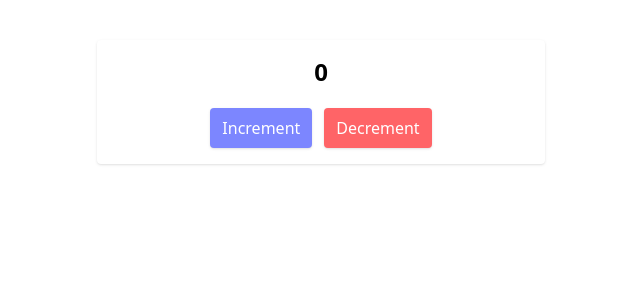
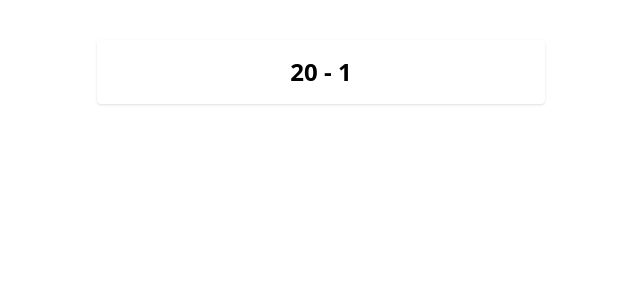
Before and after one commit to MosfiqurRubel/think-in-a-redux-way, a React (Vite) app in the folder redux-way/: page / in a window 1280 px wide. Shown: the top 300 px of the page, without its empty margins (319-959 px from the left). Built offline with nearby package versions, Linux system fonts and the light colour scheme.

Commit message:
Redux hook - useSelector()

```diff
--- a/redux-way/src/App.jsx
+++ b/redux-way/src/App.jsx
@@ -1,11 +1,11 @@
 import { Provider } from "react-redux";
-import Counter from "@/components/Counter";
 import store from "@/redux/store";
+import HooksCounter from "@/components/HooksCounter";
 
 function App() {
   return (
     <Provider store={store}>
-      <Counter />
+      <HooksCounter id={1} />
     </Provider>
   );
 }
--- /dev/null
+++ b/redux-way/src/components/HooksCounter.jsx
@@ -0,0 +1,31 @@
+import { useSelector } from "react-redux";
+// import { decrement, increment } from "./../redux/counter/actions";
+
+function HooksCounter({ id }) {
+  const count = useSelector((state) => state.value);
+
+  return (
+    <div className="max-w-md mx-auto mt-10 space-y-5">
+      <div className="p-4 h-auto flex flex-col items-center justify-center space-y-5 bg-white rounded shadow">
+        <div id="counter" className="text-2xl font-semibold">
+          {count} - {id}
+        </div>
+      </div>
+    </div>
+  );
+}
+
+// const mapStateToProps = (state) => {
+//   return {
+//     count: state.value,
+//   };
+// };
+
+// const mapDispatchToProps = (dispatch) => {
+//   return {
+//     increment: (value) => dispatch(increment(value)),
+//     decrement: (value) => dispatch(decrement(value)),
+//   };
+// };
+
+export default HooksCounter;
--- a/redux-way/src/redux/counter/counterReducer.js
+++ b/redux-way/src/redux/counter/counterReducer.js
@@ -1,7 +1,7 @@
 import { DECREMENT, INCREMENT } from "./actionTypes";
 
 const initialState = {
-  value: 0,
+  value: 20,
 };
 const counterReducer = (state = initialState, action) => {
   switch (action.type) {
```
